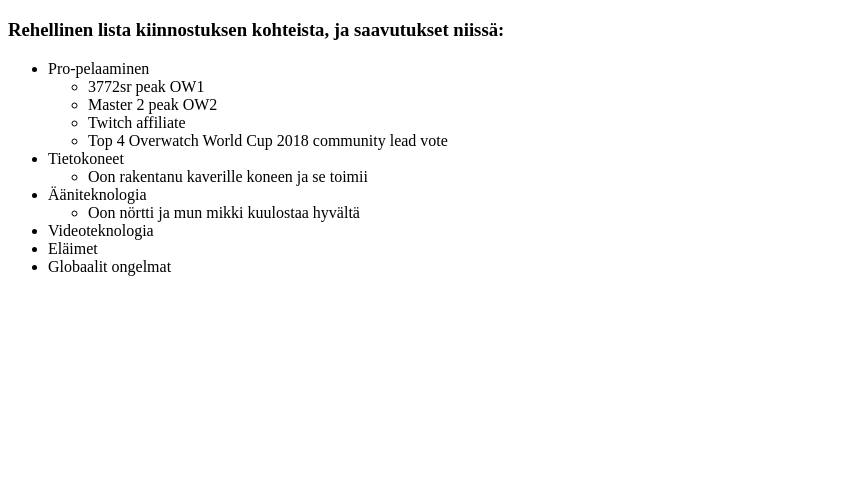
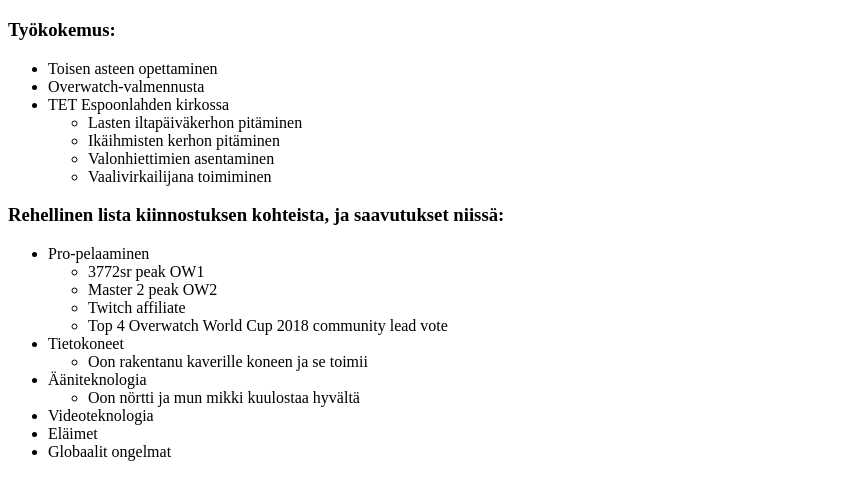
Before and after one commit to thefakejj/Uusi_sivu, a plain HTML site: page index.html in a window 1280 px wide. Shown: the part 61-560 px from the top of the page, without its empty margins (0-846 px from the left). Drawn offline with Linux system fonts and the light colour scheme; files that its build step writes are made by us from their sources.

Commit message:
Lisätty työkokemusta ansioluetteloon

```diff
--- a/index.html
+++ b/index.html
@@ -13,6 +13,22 @@
 
 <body>
     <h1>Jasperin ansioluettelo</h1>
+
+
+    <h3>Työkokemus:</h3>
+    <ul>
+      <li>Toisen asteen opettaminen</li>
+      <li>Overwatch-valmennusta</li>
+      <li>TET Espoonlahden kirkossa</li>
+      <ul>
+        <li>Lasten iltapäiväkerhon pitäminen</li>
+        <li>Ikäihmisten kerhon pitäminen</li>
+        <li>Valonhiettimien asentaminen</li>
+        <li>Vaalivirkailijana toimiminen</li>
+      </ul>
+     </ul>
+
+
 
 
     <h3>Rehellinen lista kiinnostuksen kohteista, ja saavutukset niissä:</h3>
```
